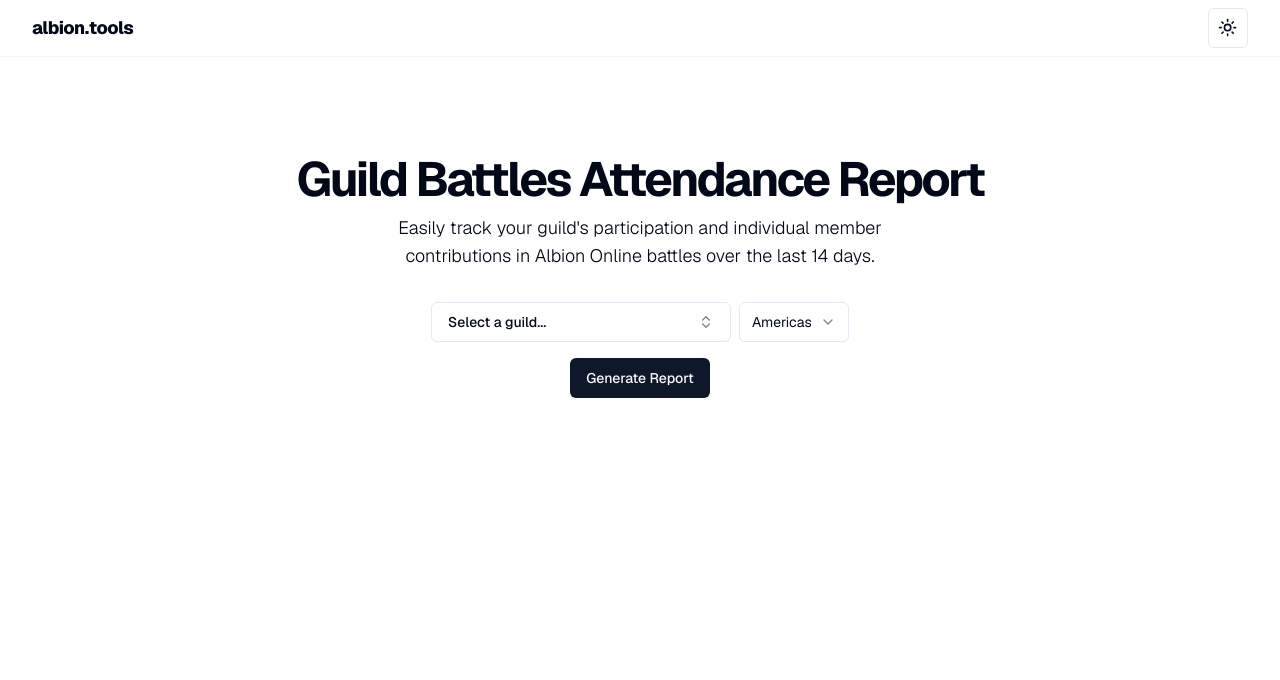
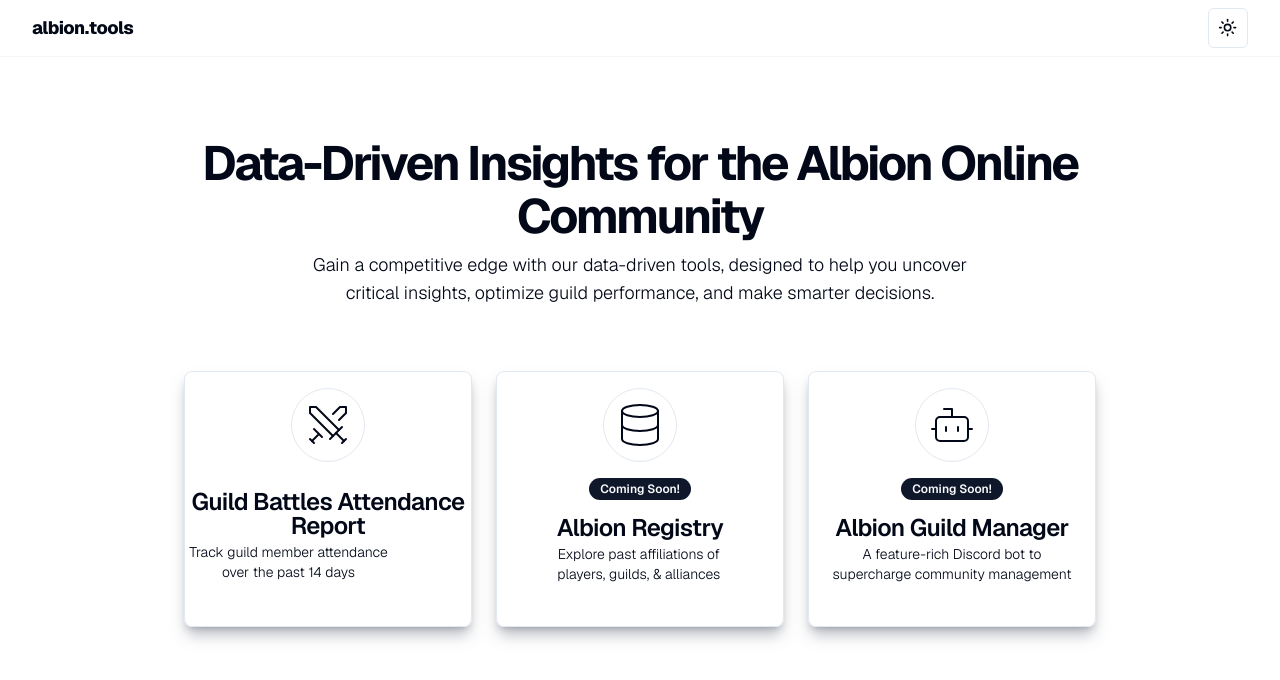
Before and after one commit to c-wide/albion-registry-website, a Next.js app: page / in a window 1280 px wide. Shown: the top 680 px of the page. Built offline with nearby package versions, Linux system fonts and the light colour scheme.

Commit message:
homepage & guild attendance routes

```diff
--- /dev/null
+++ b/app/guild-attendance/page.tsx
@@ -0,0 +1,23 @@
+import { GuildSearch } from "@/components/guild-search";
+import Balance from "react-wrap-balancer";
+
+export default function Home() {
+	return (
+		<div className="container flex-grow">
+			<section className="mx-auto flex max-w-[980px] flex-col items-center gap-2 py-24 pb-20">
+				<h1 className="text-center text-5xl font-bold leading-[1.1] tracking-tighter">
+					Guild Battles Attendance Report
+				</h1>
+
+				<Balance className="max-w-[750px] text-center text-lg font-light text-foreground">
+					Easily track your guild&apos;s participation and individual member
+					contributions in Albion Online battles over the last 14 days.
+				</Balance>
+
+				<div className="mt-6">
+					<GuildSearch />
+				</div>
+			</section>
+		</div>
+	);
+}
--- a/app/page.tsx
+++ b/app/page.tsx
@@ -1,22 +1,45 @@
-import { GuildSearch } from "@/components/guild-search";
 import Balance from "react-wrap-balancer";
+import { Bot, Database, Swords } from "lucide-react";
+import { FeatureLinkCard } from "@/components/feature-link-card";
 
 export default function Home() {
 	return (
 		<div className="container flex-grow">
-			<section className="mx-auto flex max-w-[980px] flex-col items-center gap-2 py-24 pb-20">
+			<section className="mx-auto flex max-w-[980px] flex-col items-center gap-2 pt-20 pb-16">
 				<h1 className="text-center text-5xl font-bold leading-[1.1] tracking-tighter">
-					Guild Battles Attendance Report
+					Data-Driven Insights for the Albion Online Community
 				</h1>
 
 				<Balance className="max-w-[750px] text-center text-lg font-light text-foreground">
-					Easily track your guild&apos;s participation and individual member
-					contributions in Albion Online battles over the last 14 days.
+					Gain a competitive edge with our data-driven tools, designed to help
+					you uncover critical insights, optimize guild performance, and make
+					smarter decisions.
 				</Balance>
+			</section>
 
-				<div className="mt-6">
-					<GuildSearch />
-				</div>
+			<section className="flex flex-wrap gap-6 justify-center">
+				<FeatureLinkCard
+					href="/guild-attendance"
+					header="Guild Battles Attendance Report"
+					subheader="Track guild member attendance over the past 14 days"
+					Icon={Swords}
+				/>
+
+				<FeatureLinkCard
+					href="/registry"
+					header="Albion Registry"
+					subheader="Explore past affiliations of players, guilds, & alliances"
+					disabled
+					Icon={Database}
+				/>
+
+				<FeatureLinkCard
+					href="/agm"
+					header="Albion Guild Manager"
+					subheader="A feature-rich Discord bot to supercharge community management"
+					disabled
+					Icon={Bot}
+				/>
 			</section>
 		</div>
 	);
--- /dev/null
+++ b/components/feature-link-card.tsx
@@ -0,0 +1,45 @@
+import type { ComponentType } from "react";
+import Link from "next/link";
+import Balance from "react-wrap-balancer";
+import { Badge } from "@/components/ui/badge";
+import { cn } from "@/lib/utils";
+
+export function FeatureLinkCard({
+	href,
+	header,
+	subheader,
+	disabled,
+	Icon,
+}: {
+	href: string;
+	header: string;
+	subheader: string;
+	disabled?: boolean;
+	Icon: ComponentType<{ className?: string }>;
+}) {
+	return (
+		<Link href={href} className={cn(disabled && "pointer-events-none")}>
+			<div
+				className={`px-1 py-4 ${
+					disabled ? "gap-4" : "gap-7"
+				} h-64 w-72 border rounded-lg flex flex-col items-center shadow-lg shadow-gray-500/50 hover:shadow-xl hover:shadow-gray-500/50 active:shadow-inner active:shadow-gray-500/50 dark:shadow-none dark:hover:bg-slate-900/30 dark:active:bg-slate-800/30`}
+			>
+				<div className="border rounded-full p-3">
+					<Icon className="h-12 w-12 shrink-0 stroke-1" />
+				</div>
+
+				{disabled && <Badge>Coming Soon!</Badge>}
+
+				<div>
+					<h1 className="text-2xl text-center font-semibold leading-none tracking-tight">
+						{header}
+					</h1>
+
+					<Balance className="pt-1 text-center text-sm font-light text-foreground">
+						{subheader}
+					</Balance>
+				</div>
+			</div>
+		</Link>
+	);
+}
```
